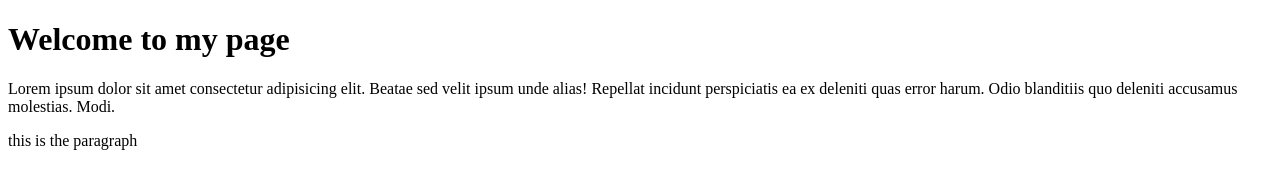
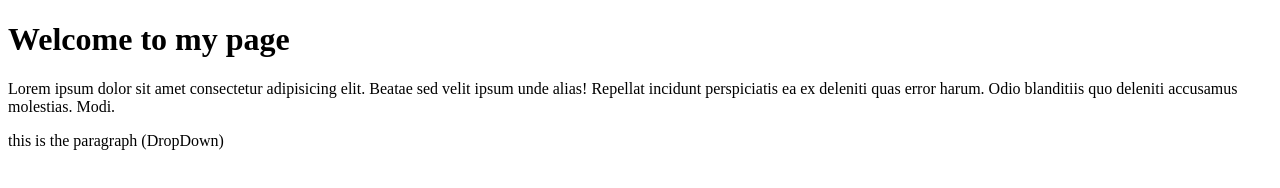
Before and after one commit to PrajwalWarokar/LocalRepo, a plain HTML site: page index.html in a window 1280 px wide. Drawn offline with Linux system fonts and the light colour scheme.

```diff
--- a/index.html
+++ b/index.html
@@ -9,6 +9,6 @@
     <h1>Welcome to my page </h1>
     <p>Lorem ipsum dolor sit amet consectetur adipisicing elit. Beatae sed velit ipsum unde alias! Repellat incidunt perspiciatis ea ex deleniti quas error harum. Odio blanditiis quo deleniti accusamus molestias. Modi.</p>
 
-    <p>this is the paragraph</p>
+    <p>this is the paragraph (DropDown)</p>
 </body>
 </html>
```
